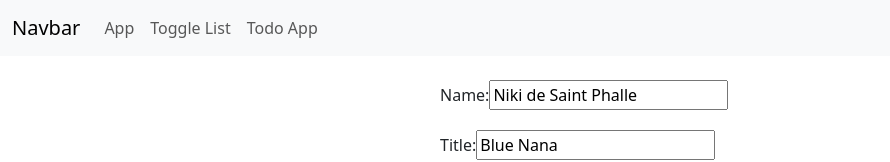
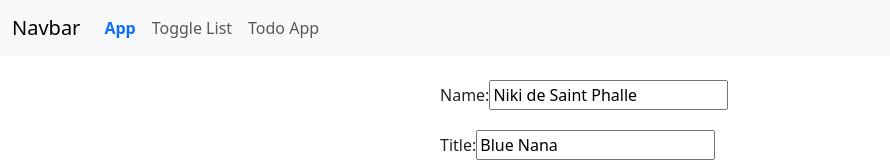
Before and after one commit to rldarshan/darshan_react_app, a React (Create React App) app: page / in a window 1280 px wide. Shown: the top 162 px of the page, without its empty margins (0-890 px from the left). Built offline with nearby package versions, Linux system fonts and the light colour scheme.

Commit message:
set header active code

```diff
--- a/src/home.js
+++ b/src/home.js
@@ -1,15 +1,32 @@
-import React from "react";
+import React, { useState } from "react";
 import { BrowserRouter, Routes, Route, Link } from "react-router-dom";
 import 'bootstrap/dist/js/bootstrap.bundle.min.js';
 import 'bootstrap/dist/css/bootstrap.min.css';
 
+import './styles.css';
 import App from './App';
 import Toggle_List from './toggle_list';
 import TodoApp from './todo-list-checkbox';
 
 function Home() {
-    function handleActive(e) {
+    const [appActive, setAppActive] = useState('nav-link active');
+    const [todoActive, setTodoActive] = useState('nav-link');
+    const [toggleActive, setToggleActive] = useState('nav-link');
 
+    function handleActive(header) {
+        if (header == 'app') {
+            setAppActive('nav-link active');
+            setTodoActive('nav-link');
+            setToggleActive('nav-link');
+        } else if(header == 'toggle') {
+            setToggleActive('nav-link active');
+            setTodoActive('nav-link');
+            setAppActive('nav-link');
+        } else if(header == 'todo') {
+            setTodoActive('nav-link active');
+            setAppActive('nav-link');
+            setToggleActive('nav-link');
+        }
     }
 
     return (
@@ -31,13 +48,13 @@ function Home() {
                 <div className="collapse navbar-collapse" id="navbarNav">
                 <ul className="navbar-nav">
                     <li className="nav-item">
-                        <Link className="nav-link" onClick={() => handleActive(e)} to="/">App</Link>
+                        <Link className={appActive} onClick={() => handleActive('app')} to="/">App</Link>
                     </li>
                     <li className="nav-item">
-                        <Link className="nav-link" to="/toggle_list">Toggle List</Link>
+                        <Link className={toggleActive} onClick={() => handleActive('toggle')} to="/toggle_list">Toggle List</Link>
                     </li>
                     <li className="nav-item">
-                        <Link className="nav-link" to="/todo">Todo App</Link>
+                        <Link className={todoActive} onClick={() => handleActive('todo')} to="/todo">Todo App</Link>
                     </li>
                 </ul>
                 </div>
--- a/src/styles.css
+++ b/src/styles.css
@@ -2,3 +2,8 @@
     display: grid;
     grid-gap: 20px;
 }
+
+.navbar-nav .nav-link.active {
+    color: #0d6efd;
+    font-weight: bold;
+}
```
